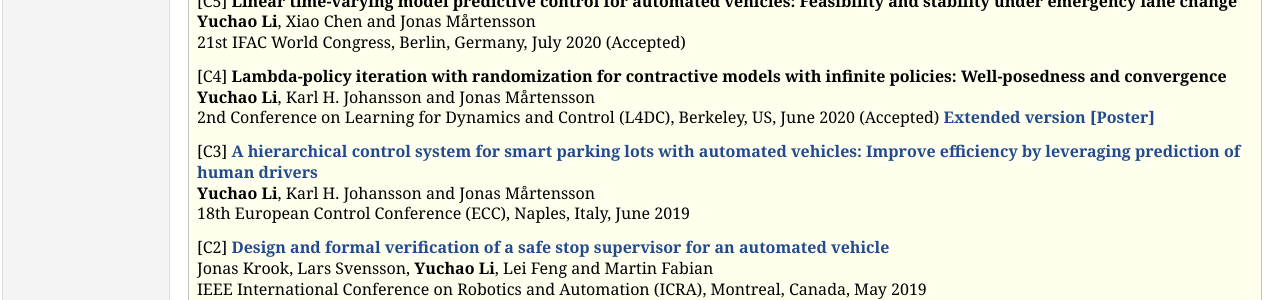
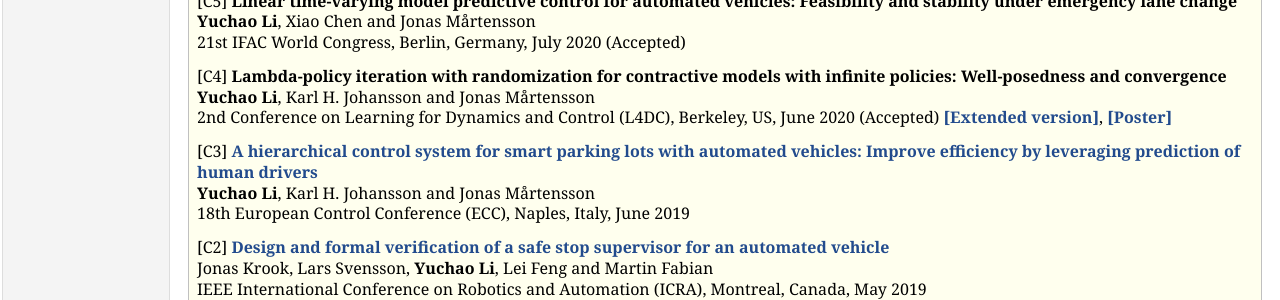
Before and after one commit to yuchaotaigu/yuchaotaigu.github.io, a Jekyll site: the page research.html, which Jekyll copies as it is, in a window 1280 px wide. Shown: the part 337-637 px from the top of the page. Built offline with Jekyll 4.4.1, drawn with Linux system fonts in a browser that asks for light colours; comment, search, counter and statistics services are not loaded.

Commit message:
l4dc edit

```diff
--- a/research.html
+++ b/research.html
@@ -45,7 +45,7 @@ If you are interested in any of the following works, please feel free to contact
 21st IFAC World Congress, Berlin, Germany, July 2020 (Accepted) </p>
 <p>[C4] <b>Lambda-policy iteration with randomization for contractive models with infinite policies: Well-posedness and convergence</b> <br />
 <b>Yuchao Li</b>, Karl H. Johansson and Jonas Mårtensson <br />
-2nd Conference on Learning for Dynamics and Control (L4DC), Berkeley, US, June 2020 (Accepted) <a href="https://arxiv.org/abs/1912.08504"><b>Extended version</b></a> <a href="notes/L4DC_poster.pdf"><b>[Poster]</b></a><br /></p>
+2nd Conference on Learning for Dynamics and Control (L4DC), Berkeley, US, June 2020 (Accepted) <a href="https://arxiv.org/abs/1912.08504"><b>[Extended version]</b></a>, <a href="notes/L4DC_poster.pdf"><b>[Poster]</b></a><br /></p>
 <p>[C3] <a href="https://ieeexplore.ieee.org/abstract/document/8796055"><b>A hierarchical control system for smart parking lots with automated vehicles: Improve efficiency by leveraging prediction of human drivers </b></a><br />
 <b>Yuchao Li</b>, Karl H. Johansson and Jonas Mårtensson <br />
 18th European Control Conference (ECC), Naples, Italy, June 2019 </p>
```
